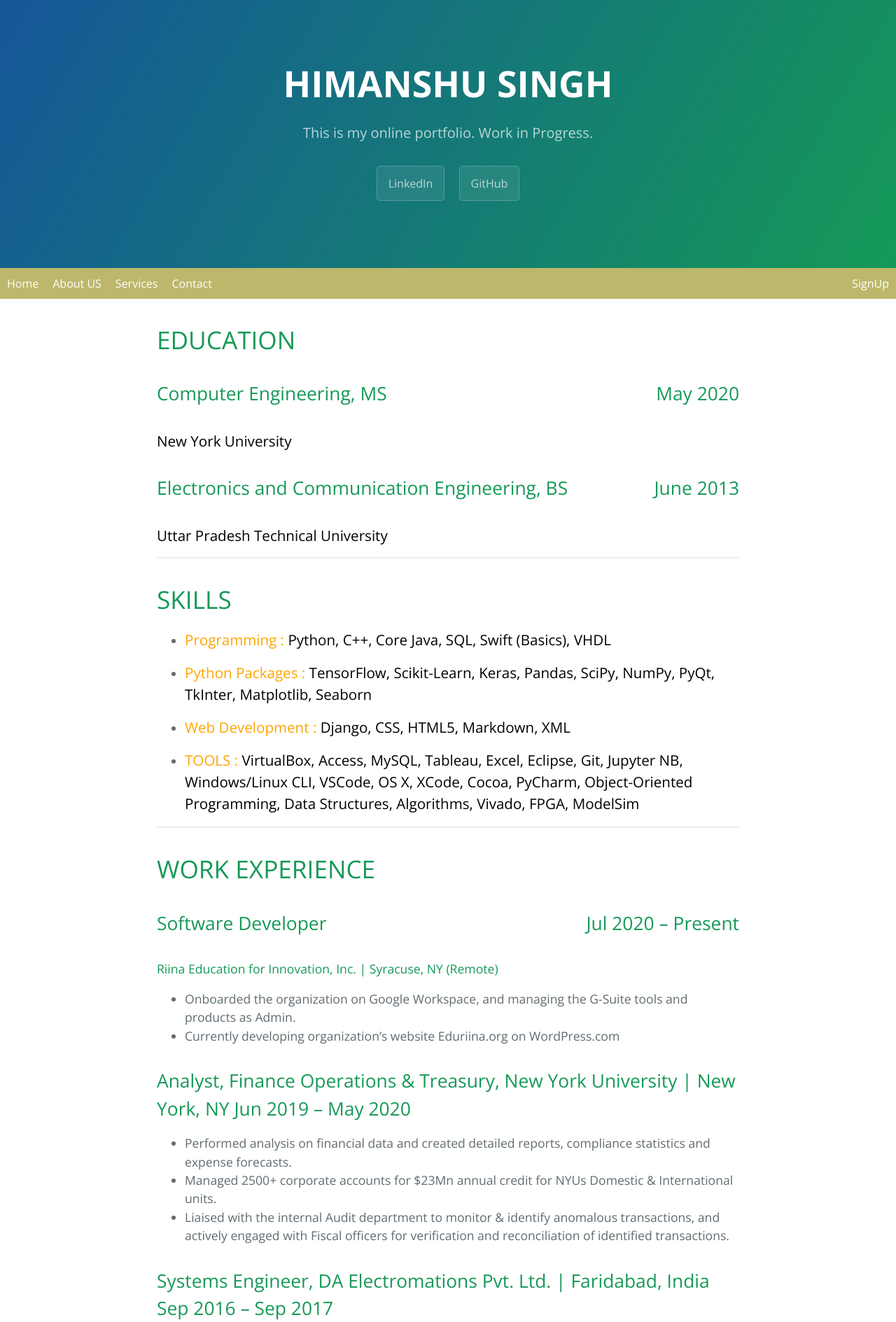
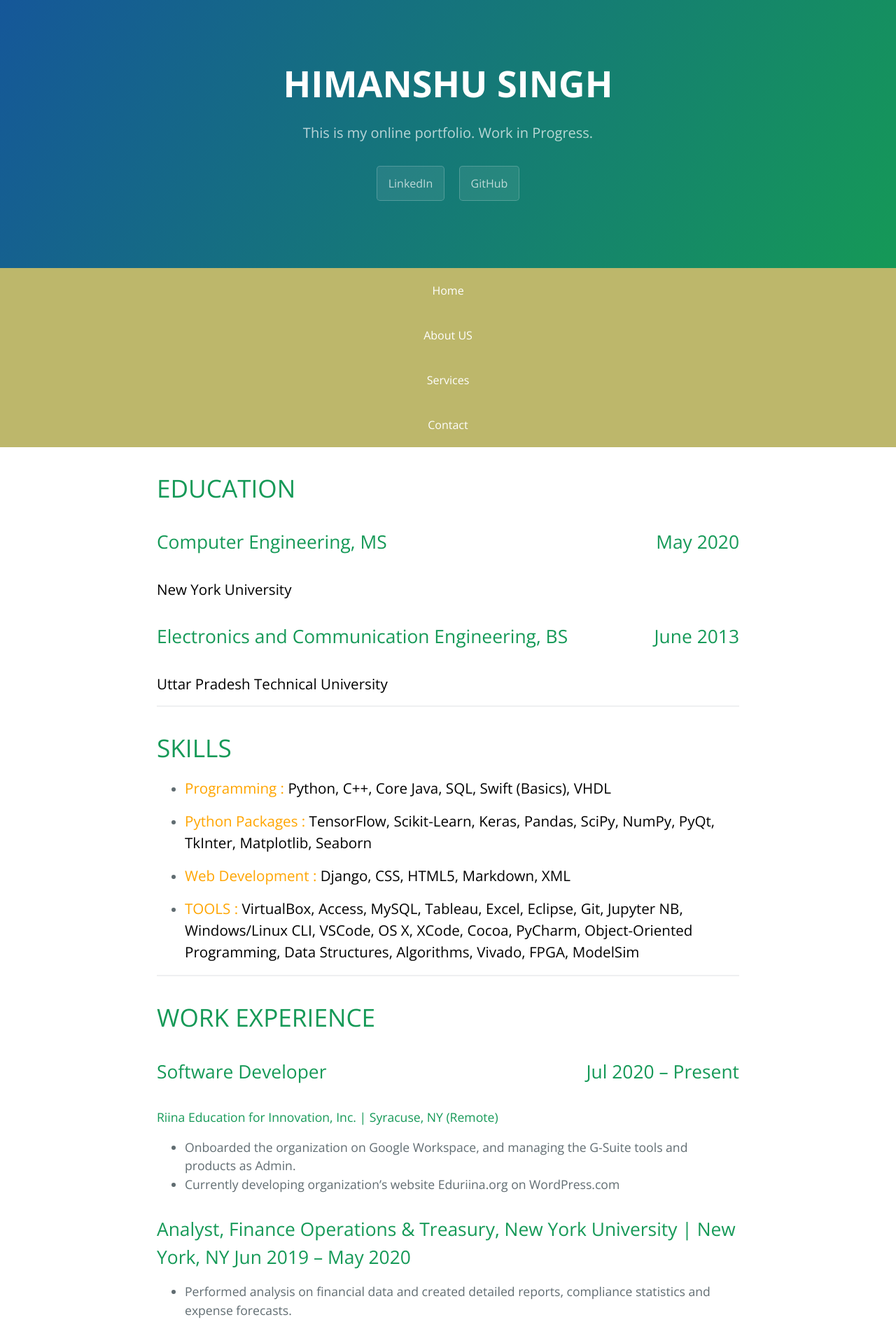
Before and after one commit to himanshu-hs3773/himanshu-hs3773.github.io, a Jekyll site: the page built from index.md, in a window 1280 px wide. Shown: the top 1889 px of the page at 70% size. Built offline with Jekyll 4.4.1, drawn with Linux system fonts in a browser that asks for light colours; our own code applies the rules of GitHub Pages for plain Markdown files.

Commit message:
Updated NavBar

```diff
--- a/_layouts/default.html
+++ b/_layouts/default.html
@@ -1,5 +1,5 @@
 <!DOCTYPE html>
-<html lang="{{ site.lang | default: "en-US" }}">
+<html lang="en-US">
   <head>
 
     {% if site.google_analytics %}
@@ -31,18 +31,18 @@
     background-color:darkkhaki;
     }
     .navbar a {
-    float: left;
+    float: center;
     display: block;
     color: white;
     text-align: center;
-    padding: 10px 10px;
+    padding: 20px 20px;
     }
     .navbar a.right {
     float: right;
     }
     .navbar a:hover{
-    background-color: #eee;
-    color: black;
+    background-color: #3c4f6e;
+    color: white;
     }
   </style>
   </head>
@@ -62,8 +62,9 @@
     <div class="navbar">
       <a href="#">Home</a>
       <a href="#">About US</a>
-      <a href="#">Services</a><a href="#">Contact</a>
-      <a href="#" class="right">SignUp</a>
+      <a href="#">Services</a>
+      <a href="#">Contact</a>
+      <!-- <a href="#" class="right">SignUp</a> -->
     </div>
 
     <main id="content" class="main-content" role="main">
```
